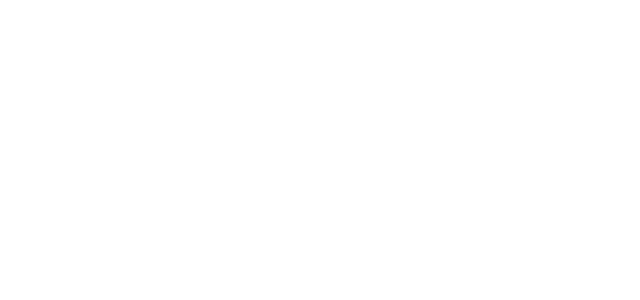
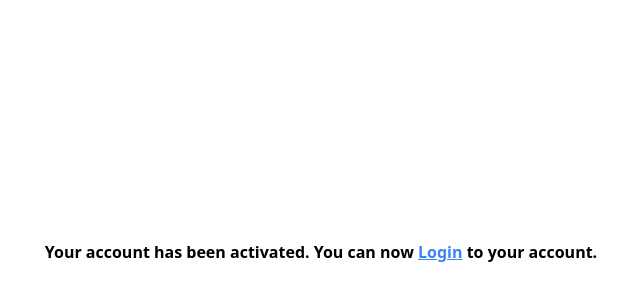
Before and after one commit to krishna-cyber/Mern-ecommerce, a React (Vite) app in the folder frontend/: page /activate/1 in a window 1280 px wide. Before the commit this address had no page. Shown: the part 148-448 px from the top of the page, without its empty margins (319-959 px from the left). Built offline with nearby package versions, Linux system fonts and the light colour scheme.

Commit message:
activation page format succedd

```diff
--- a/frontend/src/App.jsx
+++ b/frontend/src/App.jsx
@@ -1,6 +1,6 @@
 import React from "react";
 import { Routes, Route } from "react-router-dom";
-import { Login, Register, Home, Forgot } from "./utils/routes";
+import { Login, Register, Home, Forgot, ActivationPage } from "./utils/routes";
 
 const App = () => {
   return (
@@ -10,6 +10,10 @@
         <Route path='/login' element={<Login />} />
         <Route path='/signup' element={<Register />} />
         <Route path='/forgot-password' element={<Forgot />} />
+        <Route
+          path='/activate/:activation_token'
+          element={<ActivationPage />}
+        />
       </Routes>
     </div>
   );
--- /dev/null
+++ b/frontend/src/pages/ActivationPage.jsx
@@ -0,0 +1,20 @@
+import React from "react";
+import { Link, useParams } from "react-router-dom";
+
+const ActivationPage = () => {
+  const { activation_token } = useParams();
+  console.log(activation_token);
+  return (
+    <section className=' h-screen w-screen flex justify-center items-center'>
+      <p className=' font-semibold text-md'>
+        Your account has been activated. You can now{" "}
+        <Link to={"/login"} className=' text-blue-500 underline'>
+          Login
+        </Link>{" "}
+        to your account.
+      </p>
+    </section>
+  );
+};
+
+export default ActivationPage;
--- a/frontend/src/utils/routes.js
+++ b/frontend/src/utils/routes.js
@@ -2,5 +2,6 @@
 import Register from "../pages/Register";
 import Home from "../pages/Home";
 import Forgot from "../pages/Forgot";
+import ActivationPage from "../pages/ActivationPage";
 
-export { Login, Register, Home, Forgot };
+export { Login, Register, Home, Forgot, ActivationPage };
```
